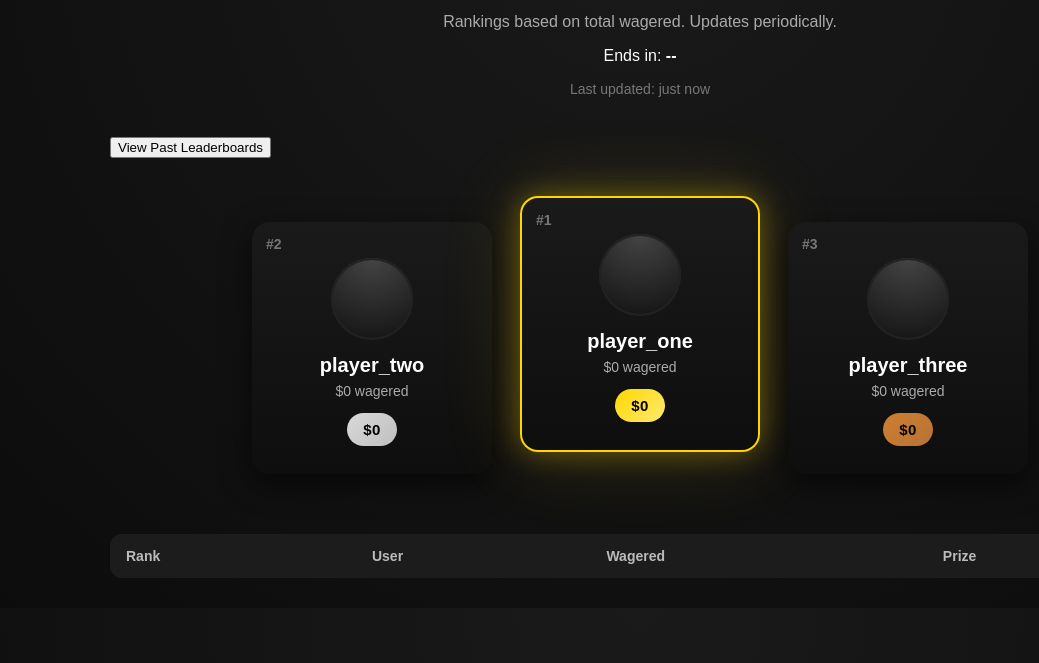
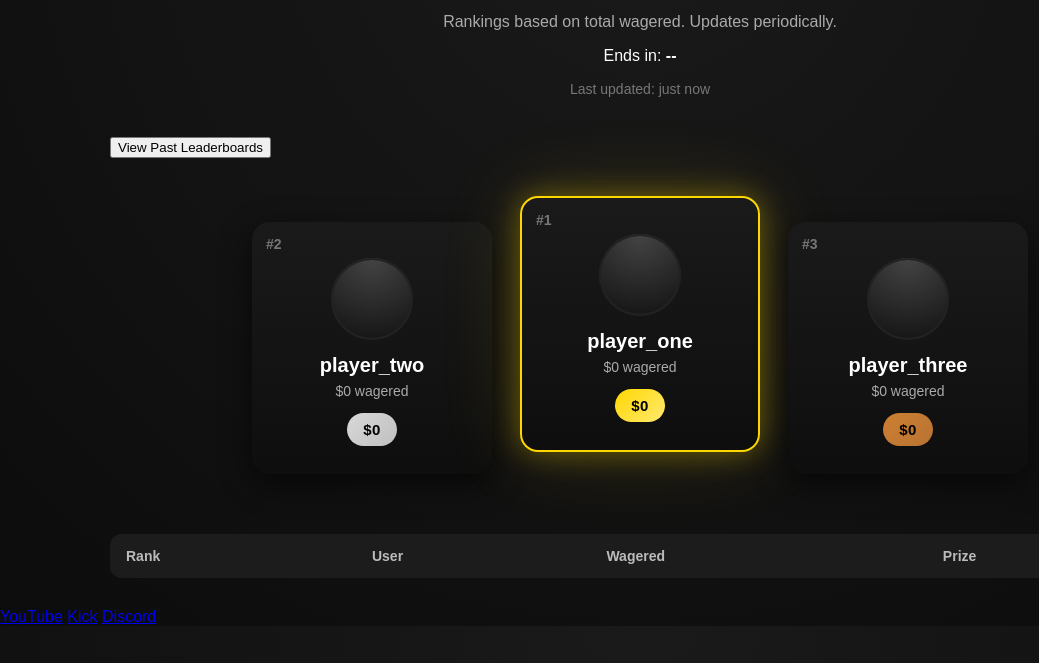
Before and after one commit to cupthedegen-design/cuplb, a website: page public/index.html in a window 1280 px wide. Shown: the part 101-764 px from the top of the page, without its empty margins (0-1039 px from the left). Drawn offline with Linux system fonts and the light colour scheme; no server answers.

Commit message:
Update index.html

```diff
--- a/public/index.html
+++ b/public/index.html
@@ -71,6 +71,15 @@
     </section>
   </div>
 
+  <footer class="footer">
+  <div class="socials">
+    <a href="https://youtube.com/@YOURCHANNEL" target="_blank">YouTube</a>
+    <a href="https://kick.com/YOURNAME" target="_blank">Kick</a>
+    <a href="https://discord.gg/YOURINVITE" target="_blank">Discord</a>
+  </div>
+</footer>
+
+
   <script src="script.js"></script>
 </body>
 </html>
```
